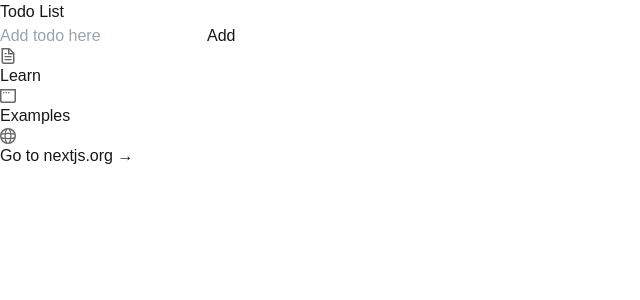
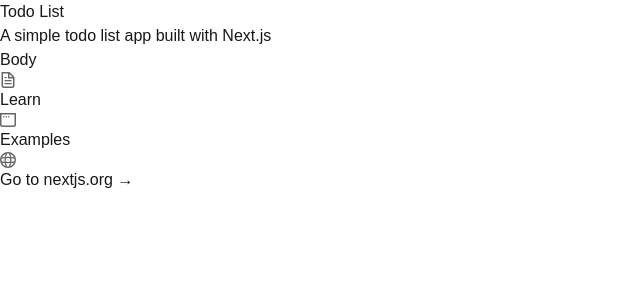
Before and after one commit to Dev-Jhoncel/ml-training, a Next.js app in the folder todo-list/: page / in a window 1280 px wide. Shown: the top 300 px of the page, without its empty margins (0-640 px from the left). Built offline with nearby package versions, Linux system fonts and the light colour scheme.

Commit message:
Modify main page

```diff
--- /dev/null
+++ b/todo-list/src/app/Footer/index.tsx
@@ -0,0 +1,53 @@
+import Image from "next/image";
+
+export const Footer = () => {
+  return (
+    <footer className="row-start-3 flex gap-6 flex-wrap items-center justify-center">
+      <a
+        className="flex items-center gap-2 hover:underline hover:underline-offset-4"
+        href="https://nextjs.org/learn?utm_source=create-next-app&utm_medium=appdir-template-tw&utm_campaign=create-next-app"
+        target="_blank"
+        rel="noopener noreferrer"
+      >
+        <Image
+          aria-hidden
+          src="/file.svg"
+          alt="File icon"
+          width={16}
+          height={16}
+        />
+        Learn
+      </a>
+      <a
+        className="flex items-center gap-2 hover:underline hover:underline-offset-4"
+        href="https://vercel.com/templates?framework=next.js&utm_source=create-next-app&utm_medium=appdir-template-tw&utm_campaign=create-next-app"
+        target="_blank"
+        rel="noopener noreferrer"
+      >
+        <Image
+          aria-hidden
+          src="/window.svg"
+          alt="Window icon"
+          width={16}
+          height={16}
+        />
+        Examples
+      </a>
+      <a
+        className="flex items-center gap-2 hover:underline hover:underline-offset-4"
+        href="https://nextjs.org?utm_source=create-next-app&utm_medium=appdir-template-tw&utm_campaign=create-next-app"
+        target="_blank"
+        rel="noopener noreferrer"
+      >
+        <Image
+          aria-hidden
+          src="/globe.svg"
+          alt="Globe icon"
+          width={16}
+          height={16}
+        />
+        Go to nextjs.org →
+      </a>
+    </footer>
+  );
+};
--- /dev/null
+++ b/todo-list/src/app/Header/index.tsx
@@ -0,0 +1,10 @@
+export const Header = () => {
+  return (
+    <header className="flex flex-col items-start justify-start p-8 gap-4 sm:flex-row">
+      <h1 className="text-4xl font-bold">Todo List</h1>
+      <p className="text-gray-500 text-sm">
+        A simple todo list app built with Next.js
+      </p>
+    </header>
+  );
+};
--- /dev/null
+++ b/todo-list/src/app/Main/index.tsx
@@ -0,0 +1,12 @@
+import { Footer } from "../Footer";
+
+export const Main = () => {
+  return (
+    <div className="grid grid-rows-[20px_1fr_20px] items-center justify-items-center min-h-screen p-8 pb-20 gap-16 sm:p-20 font-[family-name:var(--font-geist-sans)]">
+      <main className="flex flex-col gap-8 row-start-2 items-center sm:items-start sm:flex-row">
+        Body
+      </main>
+      <Footer />
+    </div>
+  );
+};
--- a/todo-list/src/app/page.tsx
+++ b/todo-list/src/app/page.tsx
@@ -1,75 +1,11 @@
-import Image from "next/image";
+import { Header } from "./Header";
+import { Main } from "./Main";
 
 export default function Home() {
   return (
-    <div className="grid grid-rows-[20px_1fr_20px] items-center justify-items-center min-h-screen p-8 pb-20 gap-16 sm:p-20 font-[family-name:var(--font-geist-sans)]">
-      <main className="flex flex-col gap-8 row-start-2 items-center sm:items-start sm:flex-row">
-        <h1 className="text-5xl font-bold w-full max-w-xs">Todo List</h1>
-        <div className="flex flex-col gap-2">
-          <form className="flex items-center">
-            <input
-              type="text"
-              name="addtodo"
-              placeholder="Add todo here"
-              className="w-full bg-gray-100 text-gray-700 rounded-l-lg py-3 px-4 focus:outline-hidden focus:ring-purple-600 focus:border-transparent"
-              required
-            />
-            <button
-              type="submit"
-              className="bg-[#230c38] text-[#ffffff] font-semibold py-3 px-6 rounded-r-lg transition-colors duration-300"
-            >
-              Add
-            </button>
-          </form>
-        </div>
-      </main>
-      <footer className="row-start-3 flex gap-6 flex-wrap items-center justify-center">
-        <a
-          className="flex items-center gap-2 hover:underline hover:underline-offset-4"
-          href="https://nextjs.org/learn?utm_source=create-next-app&utm_medium=appdir-template-tw&utm_campaign=create-next-app"
-          target="_blank"
-          rel="noopener noreferrer"
-        >
-          <Image
-            aria-hidden
-            src="/file.svg"
-            alt="File icon"
-            width={16}
-            height={16}
-          />
-          Learn
-        </a>
-        <a
-          className="flex items-center gap-2 hover:underline hover:underline-offset-4"
-          href="https://vercel.com/templates?framework=next.js&utm_source=create-next-app&utm_medium=appdir-template-tw&utm_campaign=create-next-app"
-          target="_blank"
-          rel="noopener noreferrer"
-        >
-          <Image
-            aria-hidden
-            src="/window.svg"
-            alt="Window icon"
-            width={16}
-            height={16}
-          />
-          Examples
-        </a>
-        <a
-          className="flex items-center gap-2 hover:underline hover:underline-offset-4"
-          href="https://nextjs.org?utm_source=create-next-app&utm_medium=appdir-template-tw&utm_campaign=create-next-app"
-          target="_blank"
-          rel="noopener noreferrer"
-        >
-          <Image
-            aria-hidden
-            src="/globe.svg"
-            alt="Globe icon"
-            width={16}
-            height={16}
-          />
-          Go to nextjs.org →
-        </a>
-      </footer>
+    <div>
+      <Header />
+      <Main />
     </div>
   );
 }
```
